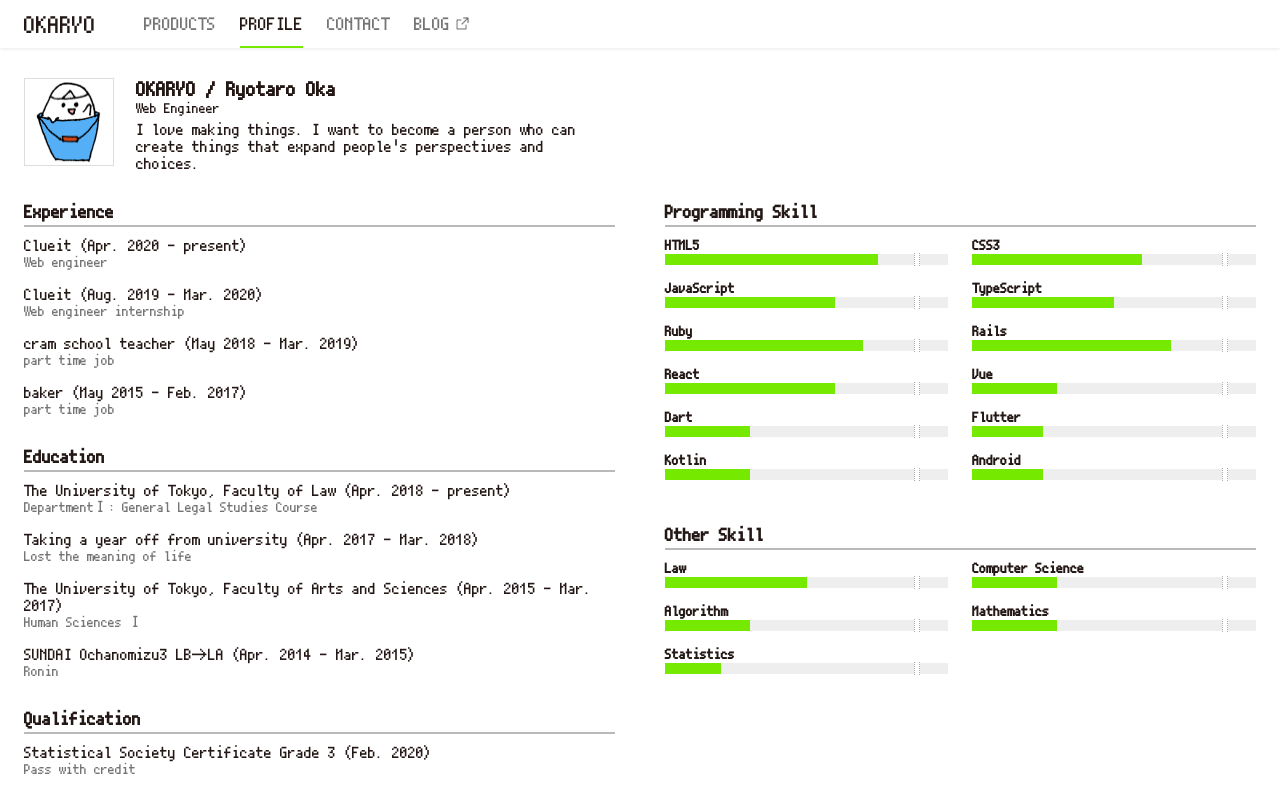
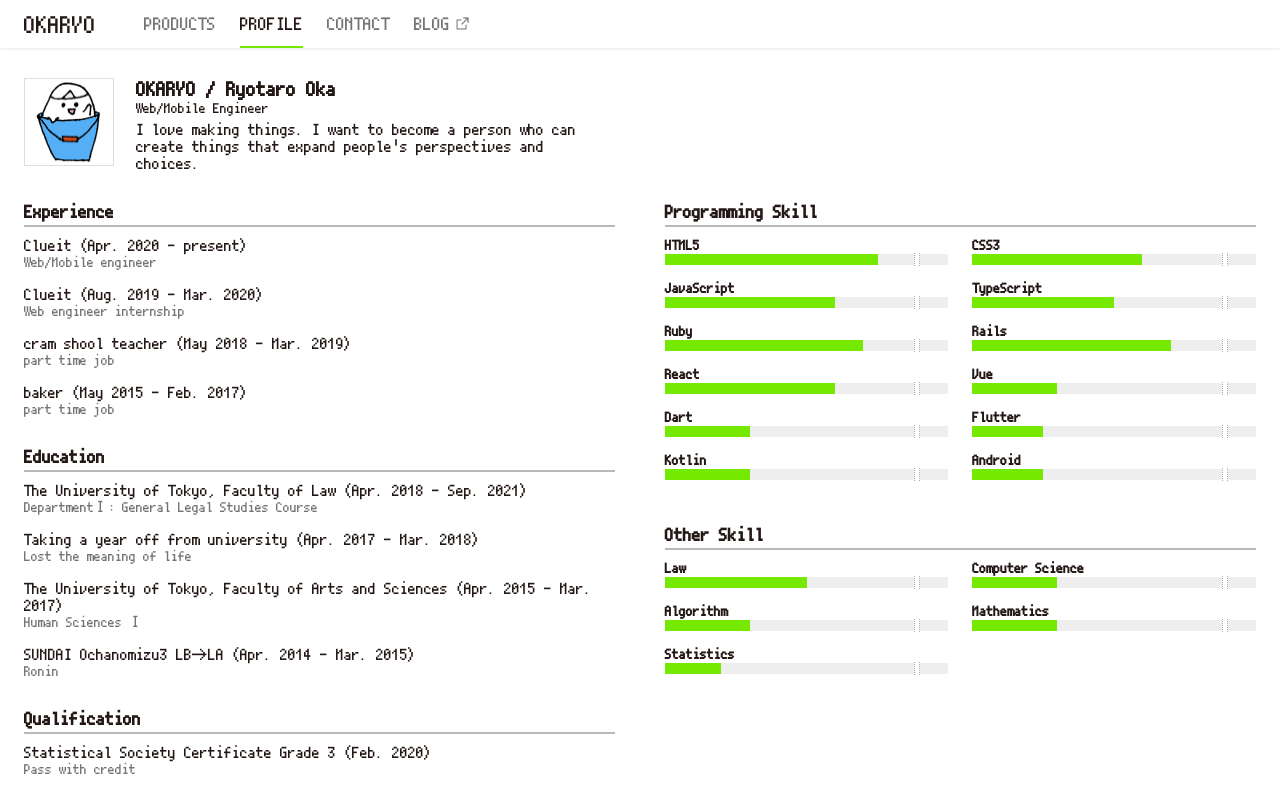
Before and after one commit to okaryo/PortfolioTSX, a React (Create React App) app: page /profile in a window 1280 px wide. Shown: the top 792 px of the page. Built offline with nearby package versions, Linux system fonts and the light colour scheme.

Commit message:
[modify] Profile to refactor

```diff
--- a/src/components/Profile.tsx
+++ b/src/components/Profile.tsx
@@ -1,5 +1,9 @@
 import React from 'react'
 import me from '../images/me.png'
+import { dateFormatter } from '../utils/dateFormatter'
+import Experiences from '../data/experiences.json'
+import Educations from '../data/educations.json'
+import Qualifications from '../data/qualifications.json'
 import ProgrammingSkills from '../data/programming_skills.json'
 import OtherSkills from '../data/other_skills.json'
 
@@ -42,7 +46,7 @@
           <img className="profile_aboutMe-image" src={me} alt="my icon" height="88" width="90" loading="lazy"/>
           <div>
             <h2 className="profile_aboutMe-name">OKARYO / Ryotaro Oka</h2>
-            <p className="profile_aboutMe-job">Web Engineer</p>
+            <p className="profile_aboutMe-job">Web/Mobile Engineer</p>
             <p className="profile_aboutMe-comment">
               I love making things. I want to become a person who can create things that expand people's perspectives and choices.
             </p>
@@ -52,31 +56,38 @@
           <section className="profile_history">
             <h3>Experience</h3>
             <ul>
-              <li>Clueit (Apr. 2020 - present)</li>
-              <li className="profile_list_sub">Web engineer</li>
-              <li>Clueit (Aug. 2019 - Mar. 2020)</li>
-              <li className="profile_list_sub">Web engineer internship</li>
-              <li>cram school teacher (May 2018 - Mar. 2019)</li>
-              <li className="profile_list_sub">part time job</li>
-              <li>baker (May 2015 - Feb. 2017)</li>
-              <li className="profile_list_sub">part time job</li>
+              {
+                Experiences.map((experience) => {
+                  const date = `${dateFormatter(experience.from)} - ${dateFormatter(experience.to)}`
+                  return <ol>
+                    <li>{experience.name} ({date})</li>
+                    <li className="profile_list_sub">{experience.description}</li>
+                  </ol>
+                })
+              }
             </ul>
             <h3>Education</h3>
             <ul>
-              <li>The University of Tokyo, Faculty of Law (Apr. 2018 - present)</li>
-              <li className="profile_list_sub">DepartmentⅠ: General Legal Studies Course</li>
-              <li>Taking a year off from university (Apr. 2017 - Mar. 2018)</li>
-              <li className="profile_list_sub">Lost the meaning of life</li>
-              <li>The University of Tokyo, Faculty of Arts and Sciences (Apr. 2015 - Mar. 2017)</li>
-              <li className="profile_list_sub">Human Sciences Ⅰ</li>
-              <li>SUNDAI Ochanomizu3 LB→LA (Apr. 2014 - Mar. 2015)</li>
-              <li className="profile_list_sub">Ronin</li>
+              {
+                Educations.map((education) => {
+                  const date = `${dateFormatter(education.from)} - ${dateFormatter(education.to)}`
+                  return <ol>
+                    <li>{education.name} ({date})</li>
+                    <li className="profile_list_sub">{education.description}</li>
+                  </ol>
+                })
+              }
             </ul>
             <h3>Qualification</h3>
             <ul>
-              <li>Statistical Society Certificate Grade 3 (Feb. 2020)</li>
-              <li className="profile_list_sub">Pass with credit</li>
-              <li>Fundamental Information Technology Engineer (Nov. 2019)</li>
+              {
+                Qualifications.map((qualification) => {
+                  return <ol>
+                    <li>{qualification.name} ({dateFormatter(qualification.date)})</li>
+                    <li className="profile_list_sub">{qualification.description}</li>
+                  </ol>
+                })
+              }
             </ul>
           </section>
 
```
